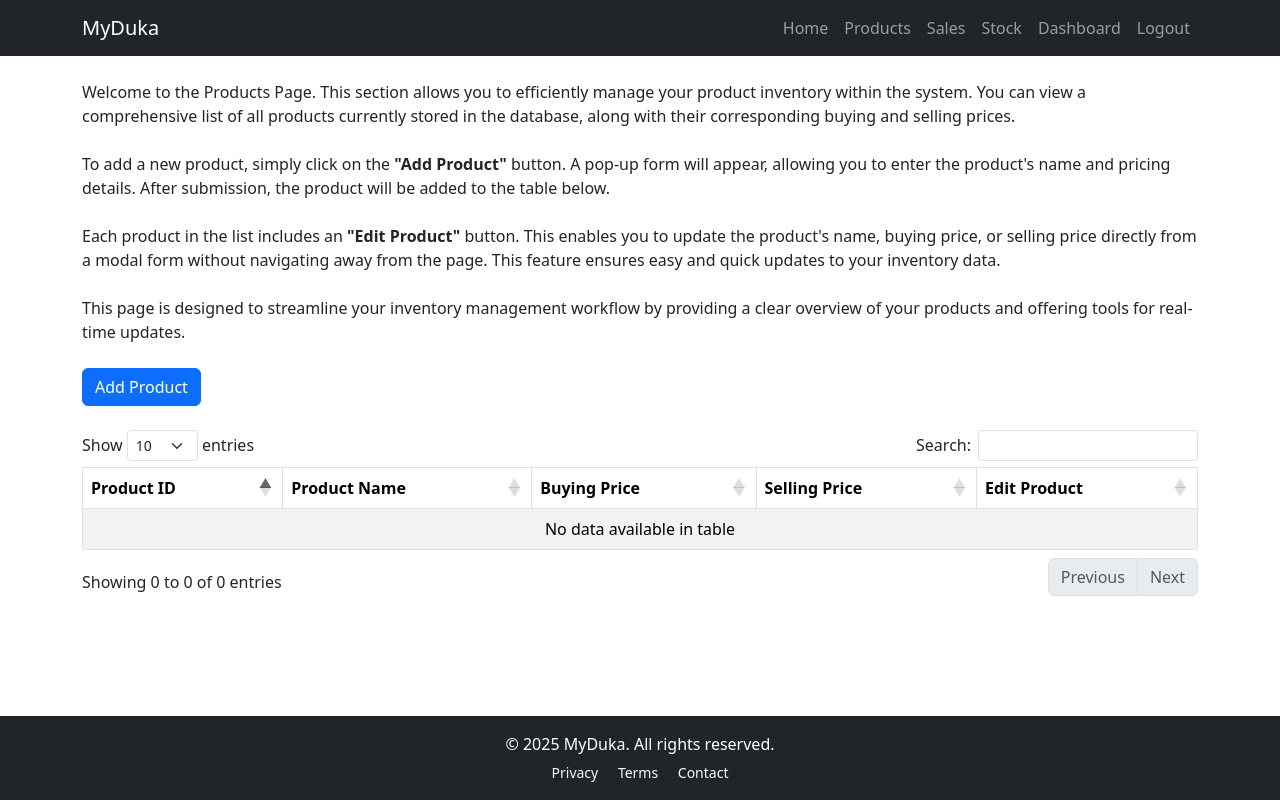
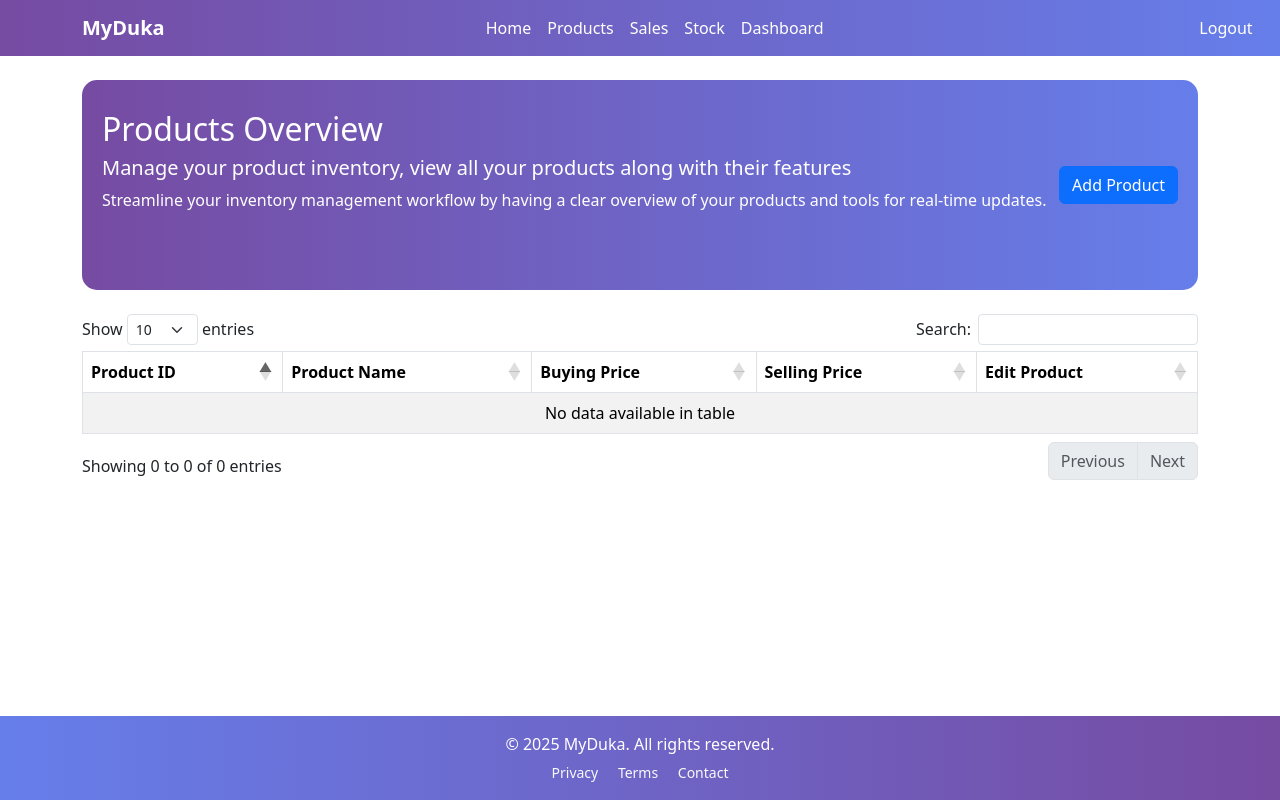
Before and after one commit to Zawe-010/MyDuka_system, a Flask app: page /products in a window 1280 px wide. Run offline with Flask 3, Linux system fonts and the light colour scheme; the visitor is signed in with stand-in values (Sample User, id 1); data that the repository does not hold is empty; some libraries are stand-ins or nearby versions.

Commit message:
Added codes and styling

```diff
--- a/database.py
+++ b/database.py
@@ -199,7 +199,7 @@ def get_stock(pid):
 
 def available_stock(pid):
     cur.execute("select coalesce(sum(stock_quantity),0) from stock where pid = %s",(pid,))
-    total_stock = cur.fetchone()[0]
+    total_stock = cur.fetchone()[0] or 0
     cur.execute("select coalesce(sum(sales.quantity),0) from sales where pid = %s",(pid,))
     total_sold = cur.fetchone()[0] or 0
     return total_stock - total_sold
@@ -212,3 +212,68 @@ def product_name(pid):
 def edit_product(values):
     cur.execute("update products set name = %s, buying_price = %s, selling_price = %s where id = %s", values)
     conn.commit()
+
+def getnumberofproducts():
+    cur.execute(" select * from products")
+    products=cur.fetchall()
+    no_products= len(products)
+    return no_products
+
+def getnumberofsales():
+    cur.execute(" select * from sales")
+    sales=cur.fetchall()
+    no_sales= len(sales)
+    return no_sales
+
+def get_stock_count():
+    cur.execute("SELECT COALESCE(SUM(stock_quantity), 0) FROM stock")
+    total = cur.fetchone()[0]
+    return total
+
+
+def get_sales_today():
+    today = datetime.now().date()
+    cur.execute("""
+        SELECT COALESCE(SUM(products.selling_price * sales.quantity), 0)
+        FROM sales
+        JOIN products ON sales.pid = products.id
+        WHERE DATE(sales.created_at) = %s
+    """, (today,))
+    total_sales = cur.fetchone()[0]
+    return total_sales
+
+
+def get_sales_this_month():
+    cur.execute("""
+        SELECT COALESCE(SUM(products.selling_price * sales.quantity), 0)
+        FROM sales
+        JOIN products ON sales.pid = products.id
+        WHERE EXTRACT(MONTH FROM sales.created_at) = EXTRACT(MONTH FROM CURRENT_DATE)
+          AND EXTRACT(YEAR FROM sales.created_at) = EXTRACT(YEAR FROM CURRENT_DATE)
+    """)
+    total_sales = cur.fetchone()[0]
+    return total_sales
+
+
+def get_profit_today():
+    today = datetime.now().date()
+    cur.execute("""
+        SELECT COALESCE(SUM((products.selling_price - products.buying_price) * sales.quantity), 0)
+        FROM sales
+        JOIN products ON sales.pid = products.id
+        WHERE DATE(sales.created_at) = %s
+    """, (today,))
+    profit = cur.fetchone()[0]
+    return profit
+
+
+def get_profit_this_month():
+    cur.execute("""
+        SELECT COALESCE(SUM((products.selling_price - products.buying_price) * sales.quantity), 0)
+        FROM sales
+        JOIN products ON sales.pid = products.id
+        WHERE EXTRACT(MONTH FROM sales.created_at) = EXTRACT(MONTH FROM CURRENT_DATE)
+          AND EXTRACT(YEAR FROM sales.created_at) = EXTRACT(YEAR FROM CURRENT_DATE)
+    """)
+    profit = cur.fetchone()[0]
+    return profit
--- a/main.py
+++ b/main.py
@@ -1,12 +1,14 @@
 # Importing flask to use it
 from flask import Flask , render_template, request, redirect, url_for, flash, session
-from database import fetch_products,fetch_sales,insert_products,insert_sales, profit_per_product, profit_per_day, sales_per_product, sales_per_day, check_user, insert_user, insert_stock, fetch_stock, available_stock, edit_product
+from database import fetch_products,fetch_sales,insert_products,insert_sales, profit_per_product, profit_per_day, sales_per_product, sales_per_day, check_user, insert_user, insert_stock, fetch_stock, available_stock, edit_product, getnumberofproducts, getnumberofsales, get_stock_count, get_sales_today, get_sales_this_month, get_profit_today, get_profit_this_month
 from flask_bcrypt import Bcrypt
 from functools import wraps
 
 # Instantiate your application - initialization of Flask
 # A flask instance
 app = Flask(__name__)
+
+app.secret_key = 'jbl2468'
 
 # A bycrypt instance
 bcrypt = Bcrypt(app)
@@ -32,7 +34,8 @@ def login_required(f):
 @login_required
 def products():
     products = fetch_products()
-    return render_template("products.html", products = products)
+    no_products=getnumberofproducts()
+    return render_template("products.html", products = products, no_products = no_products)
 
 @app.route('/add_products', methods=['POST'])
 def add_products():
@@ -61,7 +64,8 @@ def update_product():
 def sales():
     sales = fetch_sales()
     products = fetch_products()
-    return render_template("sales.html", sales = sales, products = products)
+    no_sales = getnumberofsales()
+    return render_template("sales.html", sales = sales, products = products, no_sales = no_sales)
 
 @app.route('/make_sales', methods=['POST'])
 def make_sales():
@@ -83,7 +87,8 @@ def make_sales():
 def stock():
     products = fetch_products()
     stock = fetch_stock()
-    return render_template('stock.html', products = products, stock = stock)
+    total = get_stock_count()
+    return render_template('stock.html', products = products, stock = stock, total = total)
 
 @app.route('/add_stock', methods = ['GET','POST'])
 def add_stock():
@@ -114,7 +119,8 @@ def dashboard():
     s_day = [float(i[1]) for i in sales_day]
     return render_template("dashboard.html",
                            product_name = product_name, p_profit = p_profit, p_sales = p_sales,
-                           date = date, p_day = p_day, s_day = s_day)
+                           date = date, p_day = p_day, s_day = s_day, no_products=getnumberofproducts(),
+        )
 
 @app.route('/register', methods = ['GET','POST'])
 def register():
--- a/templates/base.html
+++ b/templates/base.html
@@ -12,30 +12,30 @@
 
 <body class="d-flex flex-column min-vh-100">
 
-    <!-- Navbar -->
-    <nav class="navbar navbar-expand-lg navbar-dark bg-dark">
+    <!-- Navbar with gradient background -->
+    <nav class="navbar navbar-expand-lg" style="background: linear-gradient(to right, #764ba2, #667eea);">
         <div class="container">
-            <a class="navbar-brand" href="#">MyDuka</a>
+            <a class="navbar-brand fw-bold" href="#" style="color: white;">MyDuka</a>
             <button class="navbar-toggler" type="button" data-bs-toggle="collapse" data-bs-target="#navbarNavAltMarkup">
                 <span class="navbar-toggler-icon"></span>
             </button>
             <div class="collapse navbar-collapse" id="navbarNavAltMarkup">
-                <div class="navbar-nav ms-auto">
-                    <a class="nav-link" href="/">Home</a>
+                <div class="navbar-nav mx-auto">
+                    <a class="nav-link" href="/" style="color: white;">Home</a>
                     {% if session.email %}
-                    <a class="nav-link" href="/products">Products</a>
-                    <a class="nav-link" href="/sales">Sales</a>
-                    <a class="nav-link" href="/stock">Stock</a>
-                    <a class="nav-link" href="/dashboard">Dashboard</a>
-                    <a class="nav-link" href="/logout">Logout</a>
-                    {% else %}
-                    <a class="nav-link" href="/register">Register</a>
-                    <a class="nav-link" href="/login">Login</a>
+                    <a class="nav-link" href="/products" style="color: white;">Products</a>
+                    <a class="nav-link" href="/sales" style="color: white;">Sales</a>
+                    <a class="nav-link" href="/stock" style="color: white;">Stock</a>
+                    <a class="nav-link" href="/dashboard" style="color: white;">Dashboard</a>
+                    <a class="nav-link float-end" href="/logout" style=" margin-left: 85%; color: white;">Logout</a>                    {% else %}
+                    <a class="nav-link" href="/register" style="color: white;">Register</a>
+                    <a class="nav-link" href="/login" style="color: white;">Login</a>
                     {% endif %}
                 </div>
             </div>
         </div>
     </nav>
+
 
     <!-- Main Content -->
     <main class="flex-grow-1 container py-4">
@@ -58,16 +58,18 @@
     </main>
 
     <!-- Footer -->
-    <footer class="bg-dark text-white text-center py-3 mt-auto">
+    <footer class="text-white text-center py-3 mt-auto" style="background: linear-gradient(to right, #667eea, #764ba2);">
         <div class="container">
             <p class="mb-1">&copy; {{ current_year | default(2025) }} MyDuka. All rights reserved.</p>
             <small>
-                <a href="#" class="text-light text-decoration-none me-3">Privacy</a>
-                <a href="#" class="text-light text-decoration-none me-3">Terms</a>
-                <a href="mailto:support@myduka.com" class="text-light text-decoration-none">Contact</a>
+                <a href="#" class="text-light text-decoration-none me-3" style="color: white;">Privacy</a>
+                <a href="#" class="text-light text-decoration-none me-3" style="color: white;">Terms</a>
+                <a href="mailto:support@myduka.com" class="text-light text-decoration-none"
+                    style="color: white;">Contact</a>
             </small>
         </div>
     </footer>
+
 
     <!-- Bootstrap JS -->
     <script src="https://cdn.jsdelivr.net/npm/bootstrap@5.3.5/dist/js/bootstrap.bundle.min.js"></script>
--- a/templates/products.html
+++ b/templates/products.html
@@ -2,29 +2,20 @@
 {% block title %} Products {% endblock %}
 {% block content %}
 
-<p>
-    Welcome to the Products Page. This section allows you to efficiently manage your product inventory within
-    the system. You can view a comprehensive list of all products currently stored in the database, along with their
-    corresponding buying and selling prices.
-    <br><br>
-    To add a new product, simply click on the <strong>"Add Product"</strong> button. A pop-up form will appear, allowing
-    you to enter the product's name and pricing details. After submission, the product will be added to the table below.
-    <br><br>
-    Each product in the list includes an <strong>"Edit Product"</strong> button. This enables you to update the
-    product's name, buying price, or selling price directly from a modal form without navigating away from the page.
-    This feature ensures easy and quick updates to your inventory data.
-    <br><br>
-    This page is designed to streamline your inventory management workflow by providing a clear overview of your
-    products and offering tools for real-time updates.
-</p>
+<div class="container-fluid" style="background: linear-gradient(to right, #764ba2, #667eea); color: white; padding: 30px 20px; margin-top: 0px; border-radius: 15px 15px 15px 15px;">    <h2>Products Overview</h2>
+    <h5>Manage your product inventory, view all your products along with their features</h5>
+    <p>Streamline your inventory management workflow by having a clear overview of your
+        products and tools for real-time updates.</p>
 
+    <div class="mt-4 mb-4 d-flex justify-content-end">
+        <button type="button" class="btn btn-primary" style="height: fit-content; margin-top: -70px;"
+            data-bs-toggle="modal" data-bs-target="#exampleModal">
+            Add Product
+        </button>
+    </div>
+</div>
 
-<!-- Button trigger modal -->
-<div class="mt-4 mb-4">
-    <button type="button" class="btn btn-primary" data-bs-toggle="modal" data-bs-target="#exampleModal">
-        Add Product
-    </button>
-</div>
+<br>
 
 <!-- Modal -->
 <div class="modal fade" id="exampleModal" tabindex="-1" aria-labelledby="exampleModalLabel" aria-hidden="true">
@@ -102,16 +93,16 @@
                                 </div>
                                 <div class="modal-body">
                                     <div>
-                                        <form action="/update_product", method="post">
+                                        <form action="/update_product" , method="post">
                                             <div class="mb-3">
-                                                <input type="hidden" value="{{product[0]}}"
-                                                    id="productId{{product[0]}}" name="pid">
+                                                <input type="hidden" value="{{product[0]}}" id="productId{{product[0]}}"
+                                                    name="pid">
                                             </div>
                                             <div class="mb-3">
                                                 <label for="productName{{product[0]}}" class="form-label">Product
                                                     Name</label>
-                                                <input type="text" value="{{product[1]}}"
-                                                    id="productName{{product[0]}}" name="name">
+                                                <input type="text" value="{{product[1]}}" id="productName{{product[0]}}"
+                                                    name="name">
                                             </div>
                                             <div class="mb-3">
                                                 <label for="buyingPrice{{product[0]}}" class="form-label">Buying
```
Also changed, not shown: templates/dashboard.html (+7 -14 lines), templates/sales.html (+15 -26 lines), templates/stock.html (+14 -28 lines).
